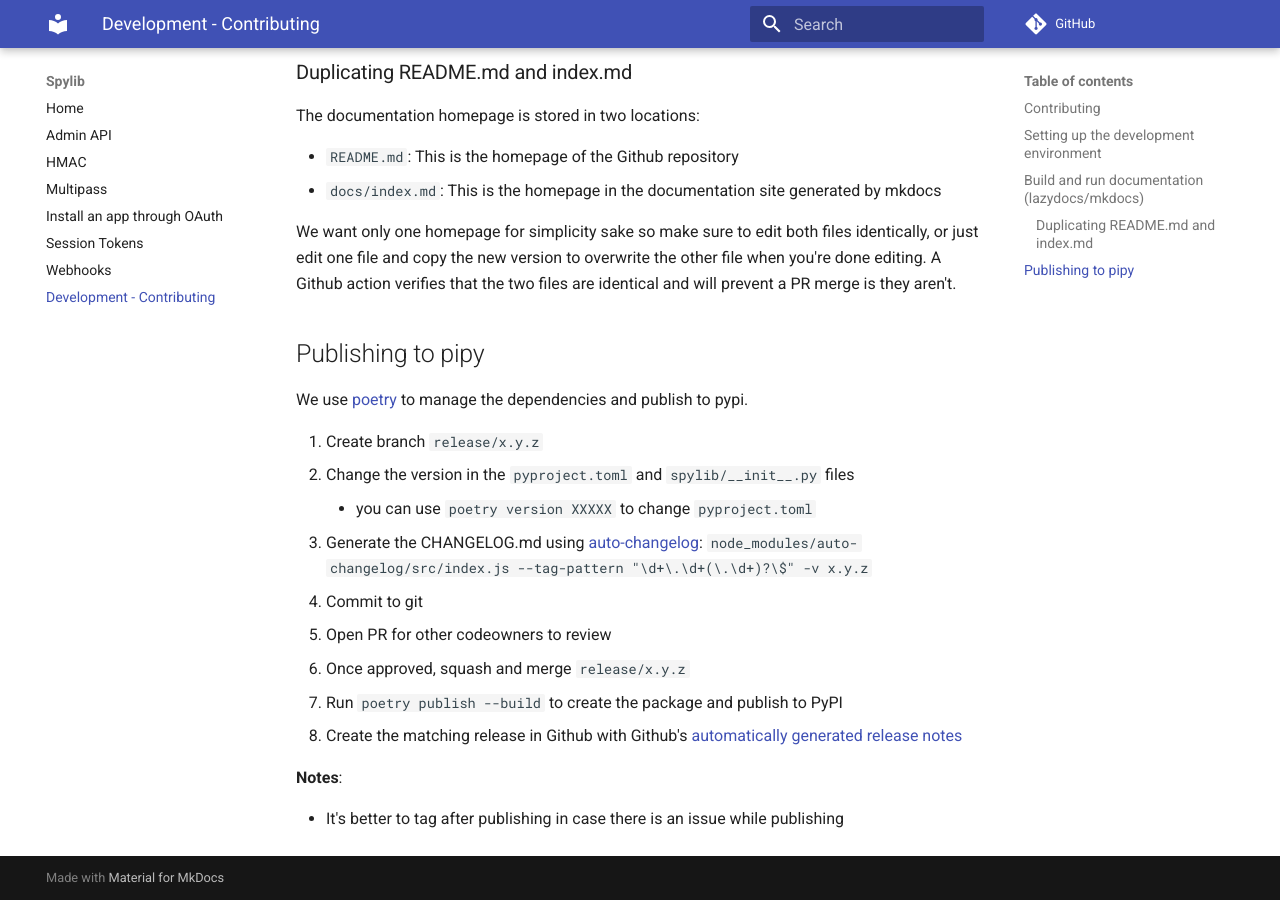
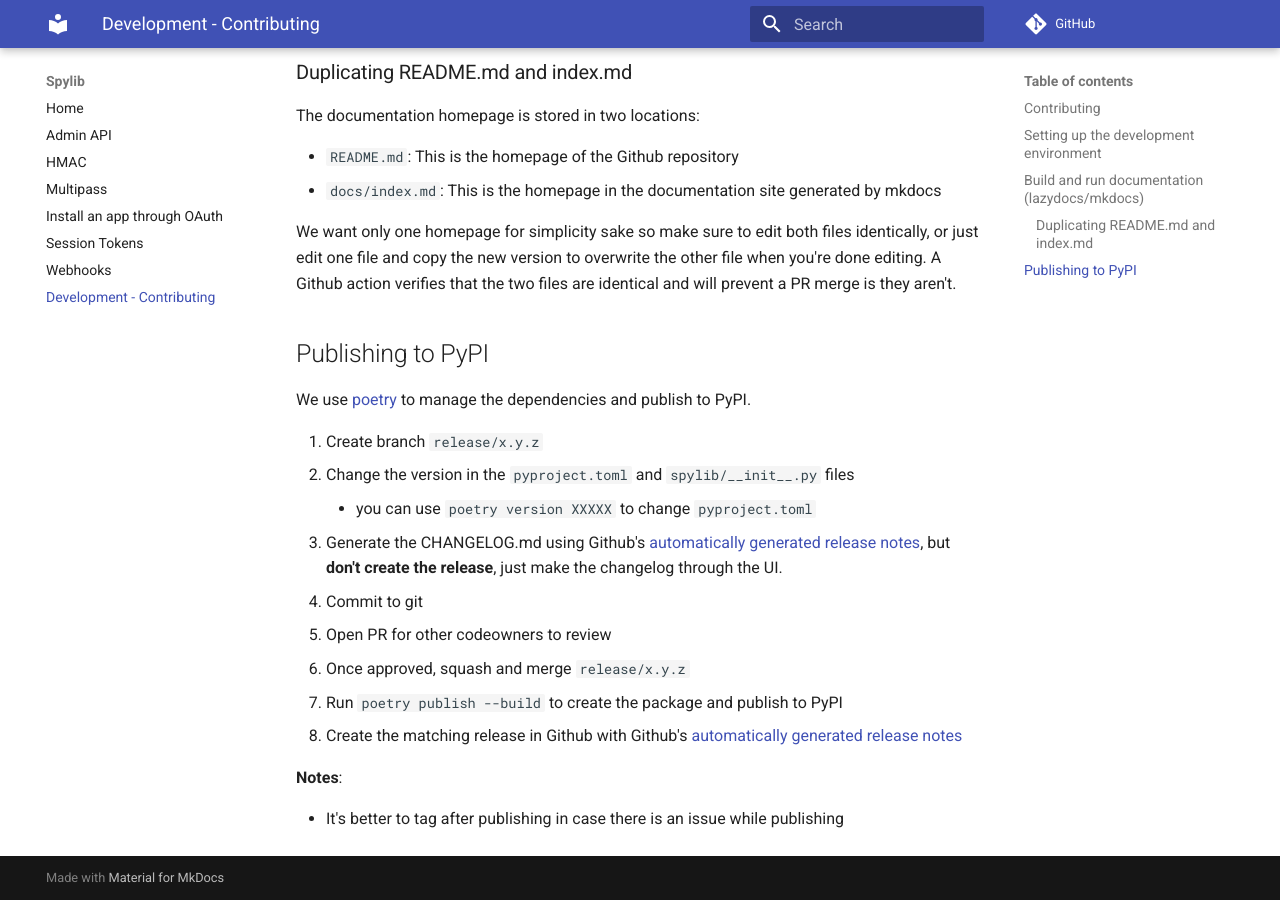
Before and after one commit to SatelCreative/spylib, an MkDocs documentation site: the page built from docs/development-contributing.md, in a window 1280 px wide and 900 px high, scrolled down 1070 px. Built offline with MkDocs 1.6.1 and Material for MkDocs 9.7.7, drawn with Linux system fonts in a browser that asks for light colours; comment, search, counter and statistics services are not loaded; the version menu is left out.

Commit message:
📝 Add GitHub autogenerated release notes to releasing (#160)
* Add automatically generated release notes

* Use Github's generate release notes for CHANGELOG

* Adjust wording

* fix typo for PyPI

Co-authored-by: lishan <lishan@satel.ca>

```diff
--- a/docs/development-contributing.md
+++ b/docs/development-contributing.md
@@ -56,16 +56,16 @@
 or just edit one file and copy the new version to overwrite the other file when you're done editing.
 A Github action verifies that the two files are identical and will prevent a PR merge is they aren't.
 
-## Publishing to pipy
+## Publishing to PyPI
 
-We use [poetry](https://python-poetry.org/) to manage the dependencies and publish to pypi.
+We use [poetry](https://python-poetry.org/) to manage the dependencies and publish to PyPI.
 
 
 1. Create branch `release/x.y.z`
 2. Change the version in the `pyproject.toml` and `spylib/__init__.py` files
     * you can use `poetry version XXXXX` to change `pyproject.toml`
-3. Generate the CHANGELOG.md using [auto-changelog](https://github.com/CookPete/auto-changelog):
-   `node_modules/auto-changelog/src/index.js --tag-pattern "\d+\.\d+(\.\d+)?\$" -v x.y.z`
+3. Generate the CHANGELOG.md using Github's [automatically generated release notes](https://docs.github.com/en/repositories/releasing-projects-on-github/automatically-generated-release-notes),
+   but **don't create the release**, just make the changelog through the UI.
 3. Commit to git
 4. Open PR for other codeowners to review
 5. Once approved, squash and merge `release/x.y.z`
```
